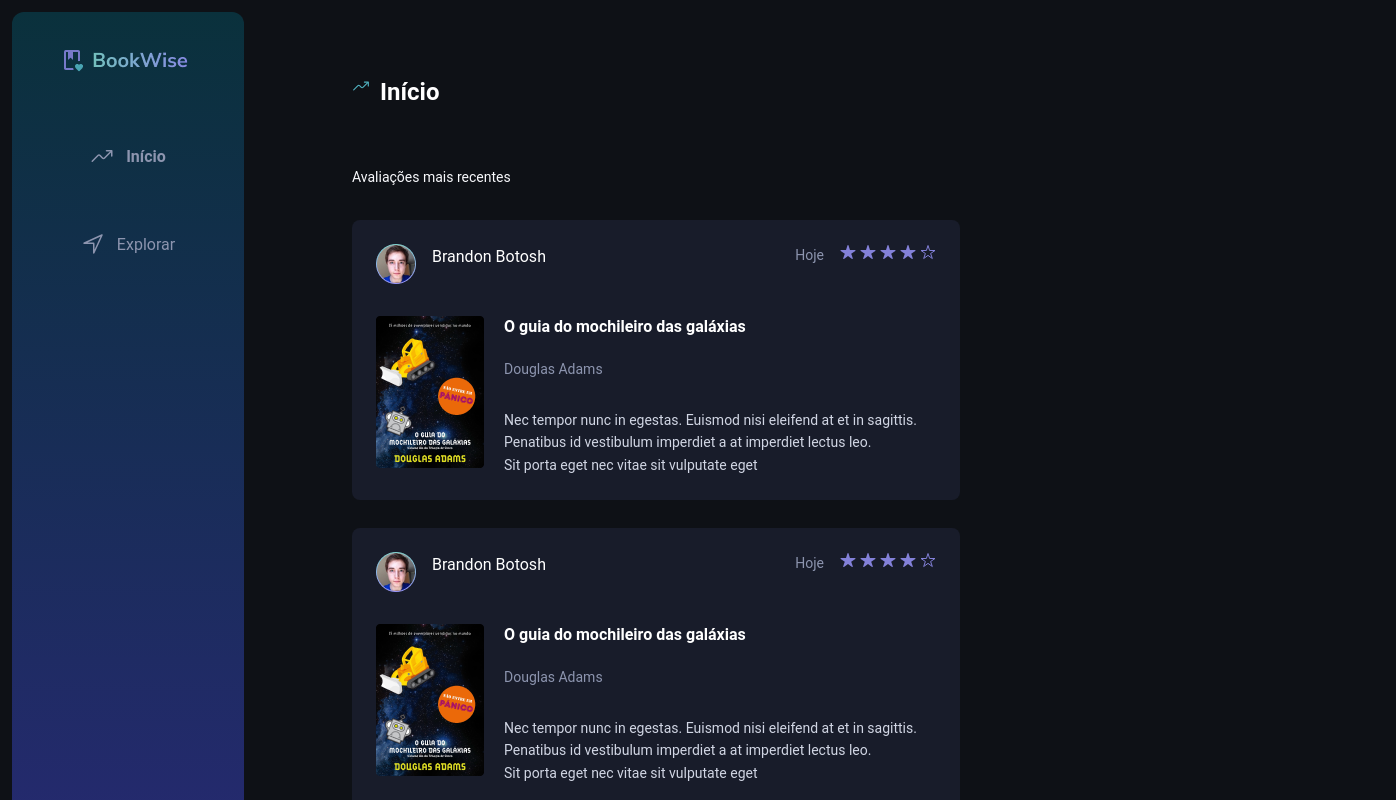
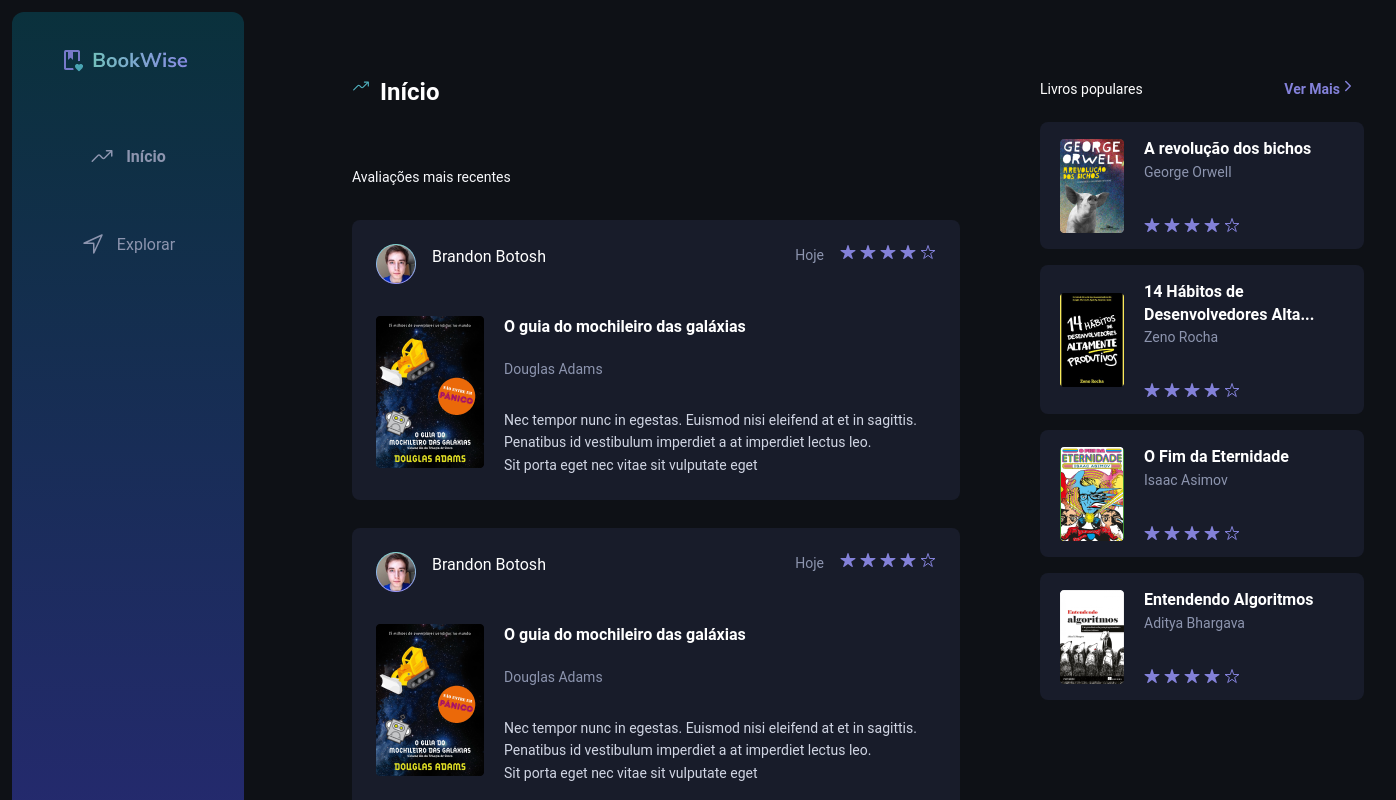
Before and after one commit to EngJao89/ignite-reactjs-bookwise, a Next.js app: page / in a window 1280 px wide. Shown: the top 800 px of the page, 1396 px wide, since content can reach past the window. Built offline with nearby package versions, Linux system fonts and the light colour scheme.

Commit message:
refactor(bw14-refactor-home): melhora estilização de home e sidebar

```diff
--- a/src/components/Sidebar/styles.ts
+++ b/src/components/Sidebar/styles.ts
@@ -24,6 +24,9 @@ export const InitButton = styled.label`
   font-family: 'Roboto';
   font-size: 16px;
   font-weight: 700;
+  &:hover {
+    color: ${(props) => props.theme.white};
+  }
 `;
 
 export const ExplorerButton = styled.label`
@@ -36,14 +39,20 @@ export const ExplorerButton = styled.label`
   font-family: 'Roboto';
   font-size: 16px;
   font-weight: 400;
+  &:hover {
+    color: ${(props) => props.theme.white};
+  }
 `;
 
 export const LoginButton = styled.label`
-  color: ${(props) => props.theme.white};
+  color: ${(props) => props.theme["green-100"]};
   display: flex;
   font-family: 'Roboto';
   padding-top: 694px;
   justify-content: center;
   align-items: center;
   gap: 12px;
+  &:hover {
+    color: ${(props) => props.theme.white};
+  }
 `;
--- a/src/pages/index.tsx
+++ b/src/pages/index.tsx
@@ -1,3 +1,4 @@
+import Head from "next/head";
 import { IoTrendingUpOutline } from "react-icons/io5";
 
 import { CardComment } from "@/components/CardComment";
@@ -11,7 +12,6 @@ import {
   TextSubtitle
 } from "./styles";
 import { DefaultLayout } from "@/layout/DefaultLayout";
-import Head from "next/head";
 
 export default function Home() {
   return (
@@ -22,18 +22,23 @@ export default function Home() {
 
       <DefaultLayout>
         <Container>
+
+          <ContainerTrend>
+            <TrendingBooks />
+          </ContainerTrend>
+
+          <ContentBook>
             <ContainerHeader>
               <TextHeader>
                 <IoTrendingUpOutline
                   size={28}
-                color={'#50B2C0'}
+                  color="#50B2C0"
                   style={{ paddingRight: 10 }}
                 />
                 Início
               </TextHeader>
             </ContainerHeader>
 
-          <ContentBook>
             <TextSubtitle>
               Avaliações mais recentes
             </TextSubtitle>
@@ -41,10 +46,6 @@ export default function Home() {
             <CardComment />
           </ContentBook>
         </Container>
-
-        <ContainerTrend>
-          <TrendingBooks />
-        </ContainerTrend>
       </DefaultLayout>
     </>
   )
--- a/src/pages/styles.ts
+++ b/src/pages/styles.ts
@@ -2,7 +2,7 @@ import styled from "styled-components";
 
 export const Container = styled.main`
   display: flex;
-  flex-direction: column;
+  flex-direction: row-reverse;
   gap: 16px;
 `;
 
```
Lines whose indentation alone changed are shown as unchanged.
